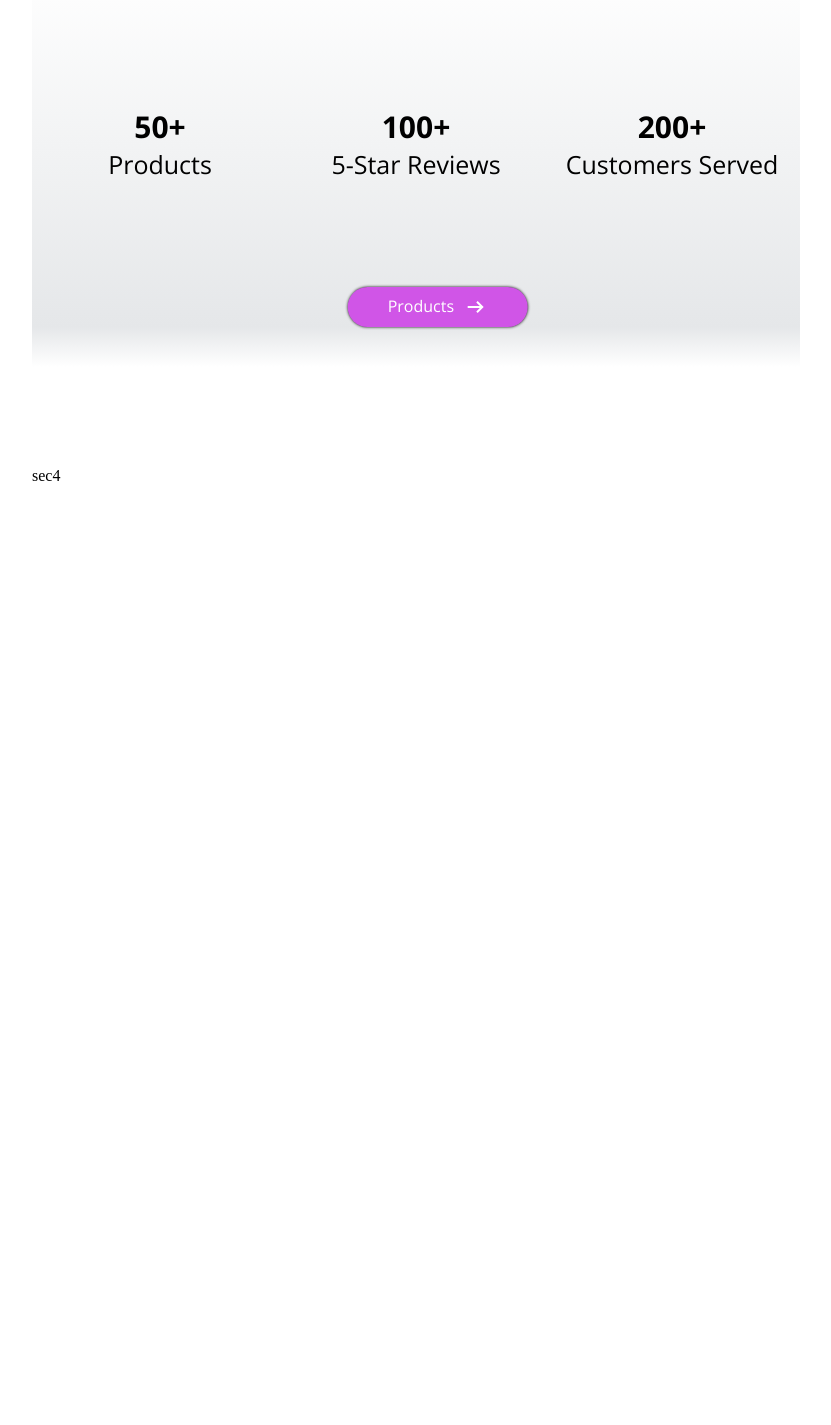
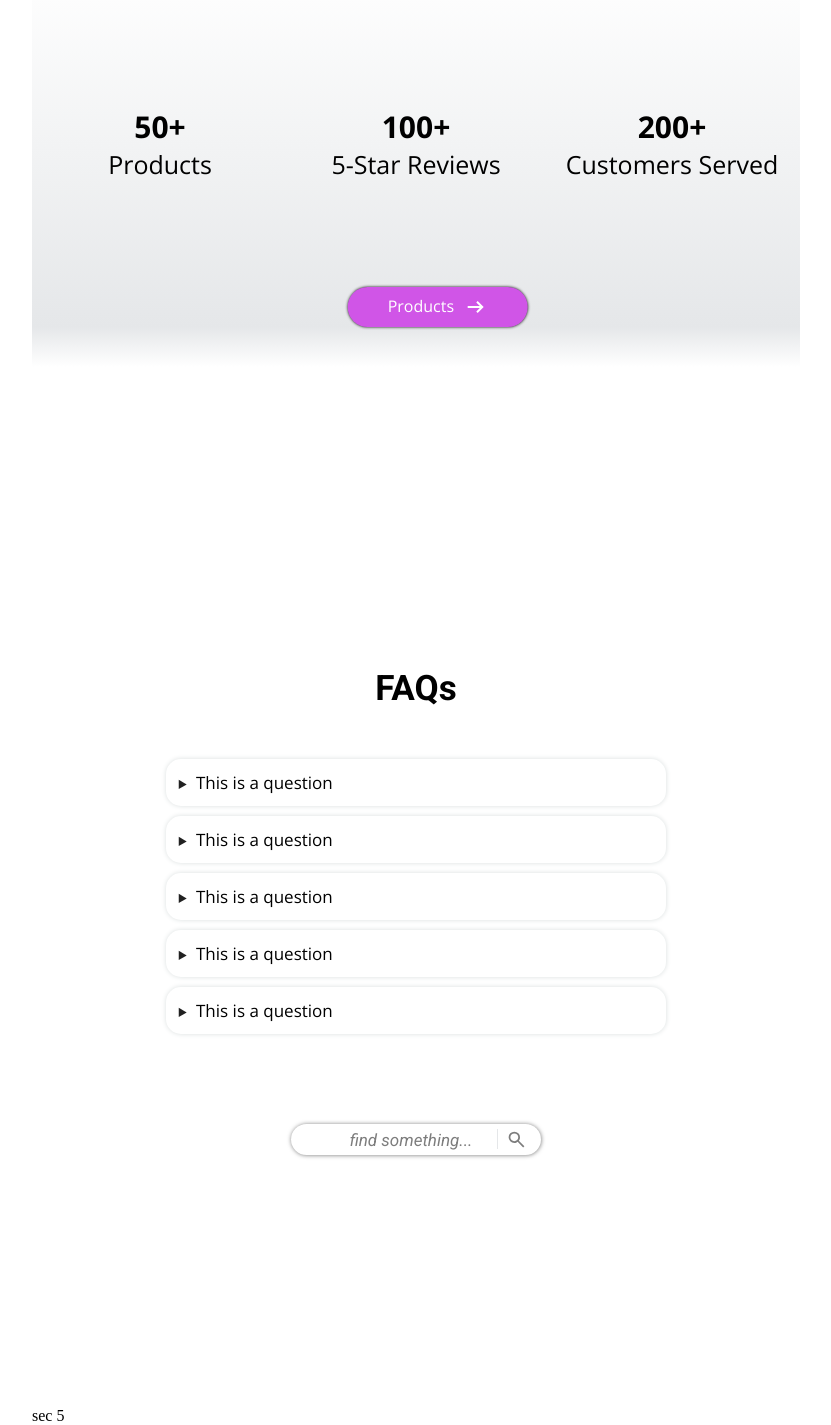
Before and after one commit to kelvin00000/skincare-plugg-website, a plain HTML site: page index.html in a window 1280 px wide. Shown: the part 1633-3058 px from the top of the page, without its empty margins (224-1055 px from the left). Before the commit the page ends 2118 px from the top, so only its background shows below. Drawn offline with nearby package versions, Linux system fonts and the light colour scheme; a web font is replaced by a local one.

Commit message:
desktop section 4 structure and design complete

```diff
--- a/CSS/Home/HomeSection4.css
+++ b/CSS/Home/HomeSection4.css
@@ -0,0 +1,159 @@
+@import url('https://fonts.googleapis.com/css2?family=Cal+Sans&family=Leckerli+One&family=Open+Sans:ital,wght@0,300..800;1,300..800&family=Roboto:ital,wght@0,100..900;1,100..900&family=Send+Flowers&display=swap');
+
+:root{
+    --background-color-main: white;
+    --background-color: #f8f9f9;
+    --secondary-background-color: #e5e7e9 ;
+    --accent-color: #d055e7 ;
+    --text-color-main: #212121;
+    --text-color-secondary: #7d7d7d;
+    --text-color-third: #d7dbdd;
+    interpolate-size: allow-keywords;
+}
+
+main{
+    .body-container{
+        .section-4{
+            display: flex;
+            align-items: center;
+            flex-direction: column;
+            width: 100%;
+            height: fit-content;
+            min-height: 80%;
+            margin-top: 300px;
+            margin-bottom: 100px;
+
+            .section-4-top{
+                width: 100%;
+                height: 10%;
+                text-align: center;
+                font-family: Roboto;
+                font-size: 30px;
+            }
+
+            .section-4-middle{
+                width: 500px;
+                height: fit-content;
+                min-height: 80%;
+                margin-top: 50px;
+                font-family: Open Sans;
+
+                .faq{
+                    display: flex;
+                    justify-content: center;
+                    align-items: center;
+                    flex-direction: column;
+                    width: 100%;
+                    height: fit-content;
+                    margin-bottom: 10px;
+                    cursor: pointer;
+
+                    details{
+                        width: 100%;
+                        height: fit-content;
+                        border-radius: 15px;
+                        font-size: 17px;
+                        box-shadow: .1px 0px 5px #dadfdf;
+                        overflow: hidden;
+                        z-index: 5;
+                        transition: height 1s ease-in-out;
+
+                        .question{
+                            min-height: 35px;
+                            margin-top: 12px;
+                            margin-left: 30px;
+                            margin-bottom: 0px;
+                            list-style-position: outside;
+                            z-index: 5;
+                        }
+                        summary::marker{
+                            font-size: 14px;
+                            color: var(--text-color-main);
+                        }
+                        .answer{
+                            width: 94%;
+                            padding: 7px 10px;
+                            border-radius: 15px;
+                            margin-left: 7px;
+                            margin-bottom: 8px;
+                            background: var(--background-color);
+                            font-size: 15px;
+                            text-wrap: wrap;
+                            transition: height 1s ease-in-out;
+                            z-index: 1;
+                        }
+                    }
+                    details::details-content{
+                        block-size: 0;
+                        transition:
+                            block-size .7s,
+                            content-visibility .7s;
+                        transition-behavior: allow-discrete;
+                    }
+                    details[open]::details-content{
+                        block-size: auto;
+                    }
+                }
+            }
+
+            .section-4-bottom{
+                position: relative;
+                width: 50%;
+                height: 10%;
+                margin-top: 80px;
+                text-align: center;
+                font-family: Open Sans;
+                font-size: 17px;
+
+                input{
+                    height: 31px;
+                    width: 250px;
+                    border-radius: 30px;
+                    border: none;
+                    box-shadow: .3px .3px 4px var(--text-color-secondary);
+                    background-color: var(--background-color-main);
+                    text-align: center;
+                    font-family: Roboto;
+                    font-size: 17px;
+                }
+                input:focus{
+                    border: none;
+                    outline: none;
+                    background-color: var(--background-color-main);
+                }
+                input::placeholder{
+                    margin-left: 10px;
+                    color: var(--text-color-secondary);
+                    font-style: italic;
+                }
+                input:focus::placeholder {
+                    opacity: 0;
+                    transition: opacity 0.3s;
+                }
+                input:-webkit-autofill {
+                    -webkit-text-fill-color: #000 !important;
+                    transition: background-color 5000s ease-in-out 0s;
+                }
+
+                button{
+                    position: absolute;
+                    height: 20px;
+                    width: 20px;
+                    top: 5px;
+                    left: 71%;
+                    background: none;
+                    border: none;
+                    border-left: .3px solid var(--secondary-background-color);
+                    cursor: pointer;
+
+                    svg{
+                        width: 21px;
+                        height: 21px;
+                        margin-left: 8px;
+                        fill: var(--text-color-secondary);
+                    }
+                }
+            }
+        }
+    }
+}
--- a/index.html
+++ b/index.html
@@ -97,7 +97,54 @@
             </section>
 
             <section class="section-4">
-                sec4
+                <div class="section-4-top">
+                    <h3>FAQs</h3>
+                </div>
+                <div class="section-4-middle">
+                    <div class="faq">
+                        <details data-tab="1">
+                            <summary  class="question">This is a question</summary>
+                            <p class="answer">
+                           Lorem ipsum dolor sit amet consectetur adipisicing elit. Corrupti quidem quae autem quos in sint totam explicabo numquam ex quaerat, id debitis. Reprehenderit repellat, qui quis numquam magni alias veritatis, provident similique aliquam, minus modi possimus. Minus facere, quaerat repudiandae, consectetur amet vel id eius inventore possimus voluptas sint optio.  Lorem ipsum dolor, sit amet consectetur adipisicing elit. Porro mollitia facilis saepe deserunt architecto est assumenda corrupti obcaecati sapiente excepturi, cum odit sunt quod nobis atque unde ad repellendus totam dignissimos harum tenetur blanditiis aut placeat. Beatae cum sint id aliquam. Magnam ipsa ipsam id, sapiente aspernatur doloremque officiis harum.</p>
+                        </details>
+                   </div>
+                   <div class="faq">
+                       <details data-tab="2">
+                            <summary  class="question">This is a question</summary>
+                            <p class="answer">
+                           Lorem ipsum dolor sit amet consectetur adipisicing elit. Corrupti quidem quae autem quos in sint totam explicabo numquam ex quaerat, id debitis. Reprehenderit repellat, qui quis numquam magni alias veritatis, provident similique aliquam, minus modi possimus. Minus facere, quaerat repudiandae, consectetur amet vel id eius inventore possimus voluptas sint optio.  Lorem ipsum dolor, sit amet consectetur adipisicing elit. Porro mollitia facilis saepe deserunt architecto est assumenda corrupti obcaecati sapiente excepturi, cum odit sunt quod nobis atque unde ad repellendus totam dignissimos harum tenetur blanditiis aut placeat. Beatae cum sint id aliquam. Magnam ipsa ipsam id, sapiente aspernatur doloremque officiis harum.</p>
+                        </details>
+                   </div>
+                   <div class="faq">
+                        <details data-tab="3">
+                            <summary  class="question">This is a question</summary>
+                            <p class="answer">
+                           Lorem ipsum dolor sit amet consectetur adipisicing elit. Corrupti quidem quae autem quos in sint totam explicabo numquam ex quaerat, id debitis. Reprehenderit repellat, qui quis numquam magni alias veritatis, provident similique aliquam, minus modi possimus. Minus facere, quaerat repudiandae, consectetur amet vel id eius inventore possimus voluptas sint optio.  Lorem ipsum dolor, sit amet consectetur adipisicing elit. Porro mollitia facilis saepe deserunt architecto est assumenda corrupti obcaecati sapiente excepturi, cum odit sunt quod nobis atque unde ad repellendus totam dignissimos harum tenetur blanditiis aut placeat. Beatae cum sint id aliquam. Magnam ipsa ipsam id, sapiente aspernatur doloremque officiis harum.</p>
+                        </details>
+                   </div>
+                   <div class="faq">
+                        <details data-tab="4">
+                            <summary  class="question">This is a question</summary>
+                            <p class="answer">
+                           Lorem ipsum dolor sit amet consectetur adipisicing elit. Corrupti quidem quae autem quos in sint totam explicabo numquam ex quaerat, id debitis. Reprehenderit repellat, qui quis numquam magni alias veritatis, provident similique aliquam, minus modi possimus. Minus facere, quaerat repudiandae, consectetur amet vel id eius inventore possimus voluptas sint optio.  Lorem ipsum dolor, sit amet consectetur adipisicing elit. Porro mollitia facilis saepe deserunt architecto est assumenda corrupti obcaecati sapiente excepturi, cum odit sunt quod nobis atque unde ad repellendus totam dignissimos harum tenetur blanditiis aut placeat. Beatae cum sint id aliquam. Magnam ipsa ipsam id, sapiente aspernatur doloremque officiis harum.</p>
+                        </details>
+                   </div>
+                   <div class="faq">
+                        <details data-tab="1">
+                            <summary  class="question">This is a question</summary>
+                            <p class="answer">
+                           Lorem ipsum dolor sit amet consectetur adipisicing elit. Corrupti quidem quae autem quos in sint totam explicabo numquam ex quaerat, id debitis. Reprehenderit repellat, qui quis numquam magni alias veritatis, provident similique aliquam, minus modi possimus. Minus facere, quaerat repudiandae, consectetur amet vel id eius inventore possimus voluptas sint optio.  Lorem ipsum dolor, sit amet consectetur adipisicing elit. Porro mollitia facilis saepe deserunt architecto est assumenda corrupti obcaecati sapiente excepturi, cum odit sunt quod nobis atque unde ad repellendus totam dignissimos harum tenetur blanditiis aut placeat. Beatae cum sint id aliquam. Magnam ipsa ipsam id, sapiente aspernatur doloremque officiis harum.</p>
+                        </details>
+                   </div>
+                </div>
+                <div class="section-4-bottom">
+                    <input type="text" id="search" placeholder="find something...">
+                    <button id="search-btn"><svg xmlns="http://www.w3.org/2000/svg" height="24px" viewBox="0 -960 960 960" width="24px" fill="#e3e3e3"><path d="M784-120 532-372q-30 24-69 38t-83 14q-109 0-184.5-75.5T120-580q0-109 75.5-184.5T380-840q109 0 184.5 75.5T640-580q0 44-14 83t-38 69l252 252-56 56ZM380-400q75 0 127.5-52.5T560-580q0-75-52.5-127.5T380-760q-75 0-127.5 52.5T200-580q0 75 52.5 127.5T380-400Z"/></svg></button>
+                </div>
+            </section>
+
+            <section class="section-5">
+                sec 5
             </section>
 
         </section>
```
